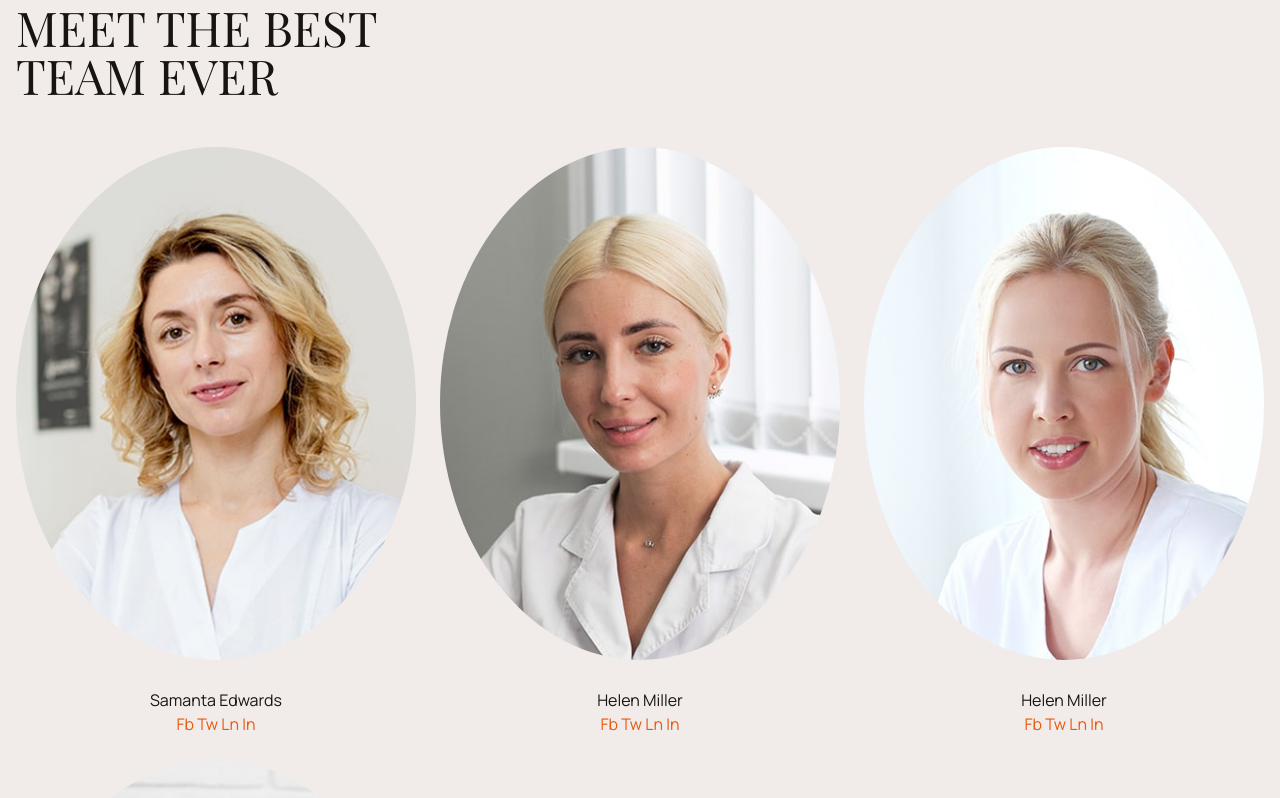
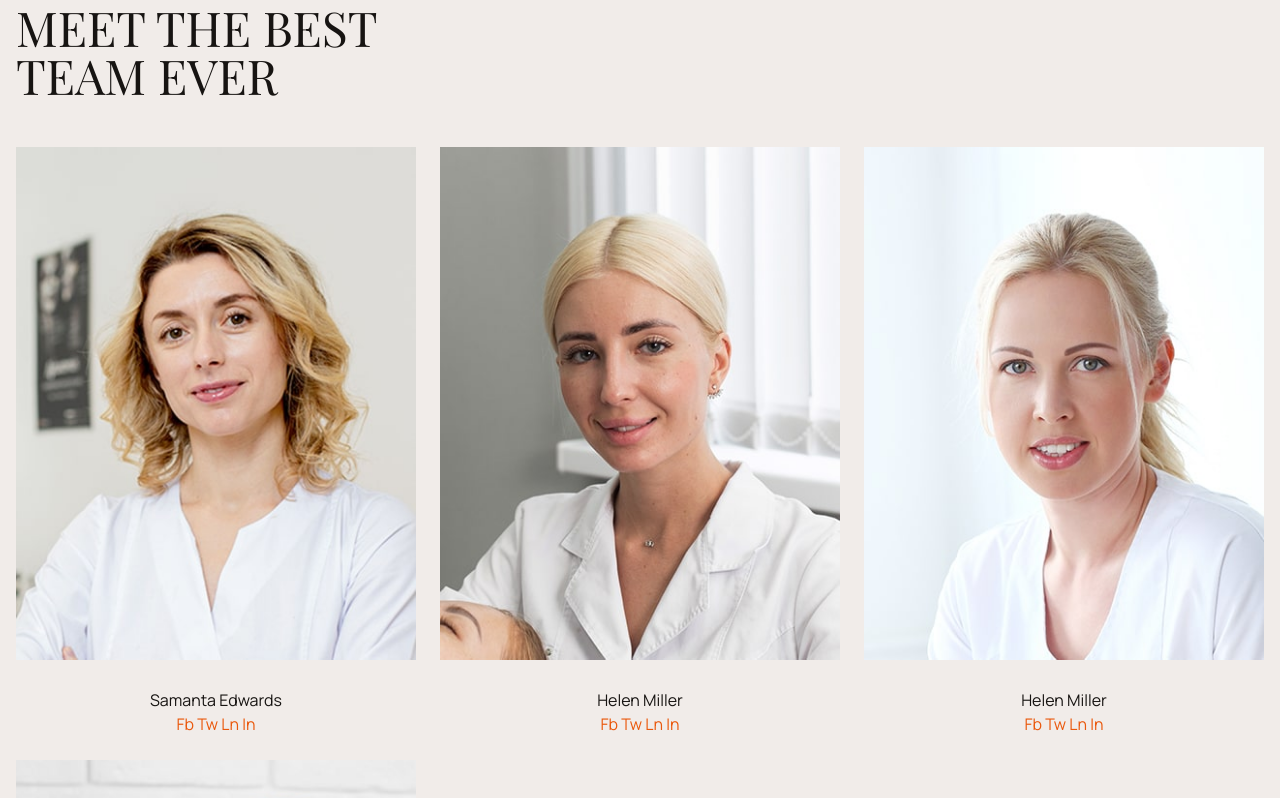
Before and after one commit to elhamrajairad/Pr-beautium, a website: page src/team.html in a window 1280 px wide. Shown: the part 705-1503 px from the top of the page. Drawn offline with nearby package versions, Linux system fonts and the light colour scheme; a web font is replaced by a local one.

Commit message:
edite section team

```diff
--- a/src/css/master.css
+++ b/src/css/master.css
@@ -102,6 +102,9 @@ body {
 .services__icons p {
   opacity: 0.7;
 }
+.team__title__members {
+  justify-items: center;
+}
 /* about us */
 #about {
   background-color: var(--third-color);
--- a/src/script/loader-team.js
+++ b/src/script/loader-team.js
@@ -7,8 +7,8 @@ function loadTeam() {
               MEET THE BEST <br> TEAM EVER</h3>
           <section class="team__title__members grid mt-12 gap-6">
               <div class="team__title__members__member overflow-hidden relative">
-                    <a href="#" class="overflow-hidden block rounded-50">
-                        <img src="./accetes/team/team-1.jpg" alt="team"
+                  <a href="#" class="overflow-hidden block sm:rounded-none">
+                      <img src="../src/accetes/team/team-1.jpg" alt="team"
                           class="hover:scale-105 transition-s">
                   </a>
                   <div class="team__title__members__member__title text-center mt-7">
@@ -22,8 +22,8 @@ function loadTeam() {
                   </div>
               </div>
               <div class="team__title__members__member overflow-hidden relative">
-                    <a href="#" class="overflow-hidden block rounded-50">
-                        <img src="./accetes/team/team-2.jpg" alt="team"
+                  <a href="#" class="overflow-hidden block ">
+                      <img src="../src/accetes/team/team-2.jpg" alt="team"
                           class="hover:scale-105 transition-s">
                   </a>
                   <div class="team__title__members__member__title text-center mt-7">
@@ -37,8 +37,8 @@ function loadTeam() {
                   </div>
               </div>
               <div class="team__title__members__member overflow-hidden relative">
-                    <a href="#" class="overflow-hidden block rounded-50">
-                        <img src="./accetes/team/team-3.jpg" alt="team"
+                  <a href="#" class="overflow-hidden block">
+                      <img src="../src/accetes/team/team-3.jpg" alt="team"
                           class="hover:scale-105 transition-s">
                   </a>
                   <div class="team__title__members__member__title text-center mt-7">
@@ -52,8 +52,8 @@ function loadTeam() {
                   </div>
               </div>
               <div class="team__title__members__member overflow-hidden relative">
-                    <a href="#" class="overflow-hidden block rounded-50">
-                        <img src="./accetes/team/team-4.jpg" alt="team"
+                  <a href="#" class="overflow-hidden block ">
+                      <img src="../src/accetes/team/team-4.jpg" alt="team"
                           class="hover:scale-105 transition-s">
                   </a>
                   <div class="team__title__members__member__title text-center mt-7">
```
Also changed, not shown: index.html (+4 -4 lines), dist/output.css. Lines whose indentation alone changed are shown as unchanged.
